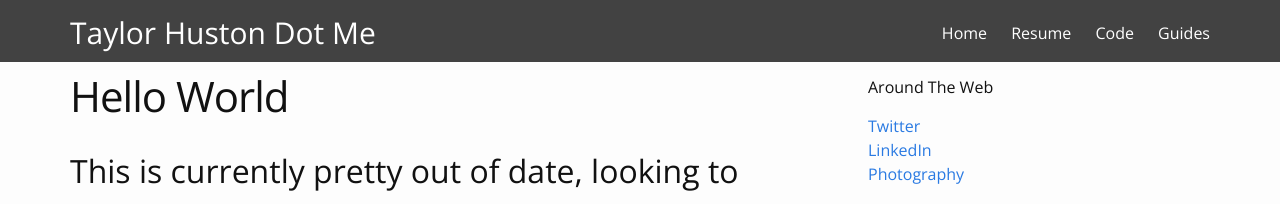
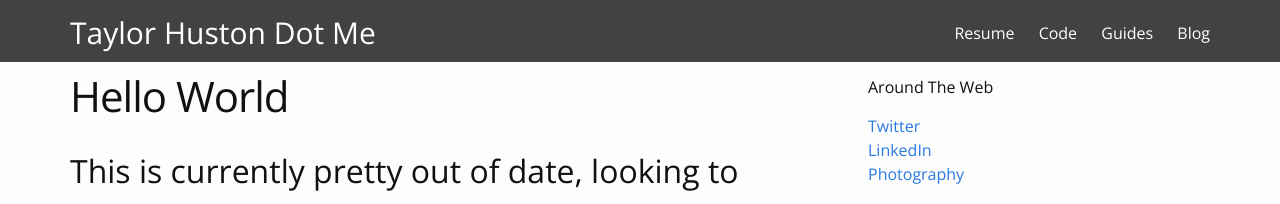
Before and after one commit to TaylorHuston/taylorhuston.github.io, a Jekyll site: the page built from index.html, in a window 1280 px wide. Shown: the top 204 px of the page. Built offline with Jekyll 4.4.1, drawn with Linux system fonts in a browser that asks for light colours; some web fonts are replaced.

Commit message:
Add blog

```diff
--- a/_includes/header.html
+++ b/_includes/header.html
@@ -21,10 +21,10 @@
         {% endfor %}
       </div>
     -->
-    <a class="page-link" href="/">Home</a>
     <a class="page-link" href="/resume/">Resume</a>
     <a class="page-link" href="/code/">Code</a>
     <a class="page-link" href="/guides/">Guides</a>
+    <a class="page-link" href="/blog/">Blog</a>
 
 
     </nav>
```
Also changed, not shown: blog.html (renamed from _drafts/blog.html).
